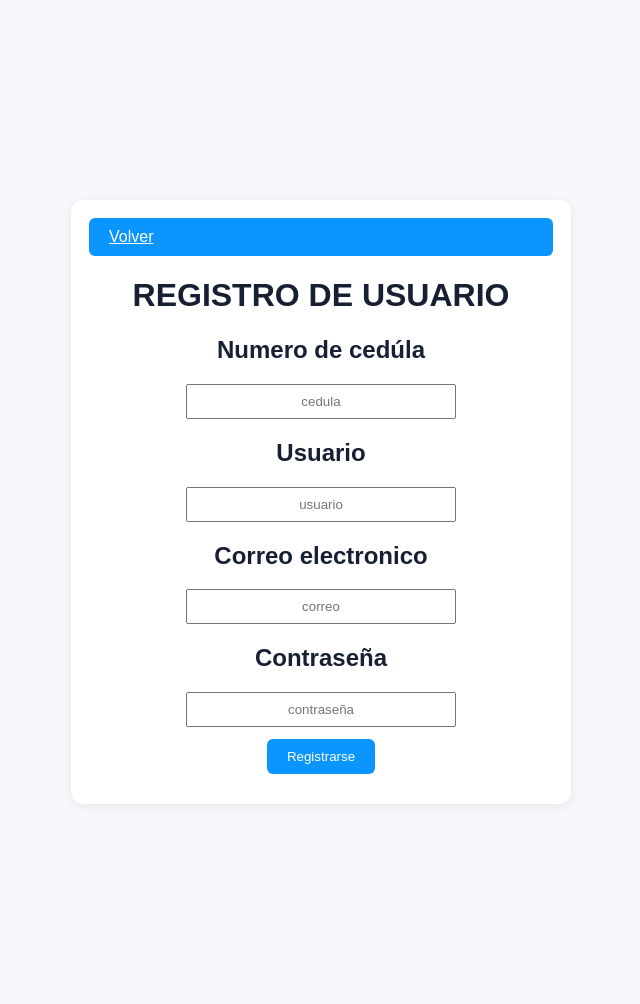
After one commit to diegocarmona18/proyecto-progra-4-web-universidad, a PHP site: page /registro.php in a window 1280 px wide. The commit adds this page. Shown: the whole page, without its empty margins (319-959 px from the left). Run offline with PHP 8.4, Linux system fonts and the light colour scheme.

Commit message:
Se crea la interfaz de registro y se monta la bas e de datos para el proyecto de la universidad. con su primera tabla de usuarios y se crea la cone xion a la base de datos para crear los usuarios, queda pendiente la validacion de los datos y la cr eacion de la sesion de los usuarios.

```diff
--- a/universidad/index.php
+++ b/universidad/index.php
@@ -13,6 +13,8 @@
  <h2 class="sesiontext">Contraseña</h2>
  <input type="password" name="contrasena" class="contraseña">
  <button class="boton">Iniciar Sesion</button>
+ <a href="registro.php">Registrarse</a>
+ <a href="cambio.php">Olvidé mi contraseña</a>
     </div>
 </body>
 </html>
--- /dev/null
+++ b/universidad/registro.php
@@ -0,0 +1,26 @@
+<!DOCTYPE html>
+<html lang="en">
+<head>
+    <meta charset="UTF-8">
+    <meta name="viewport" content="width=device-width, initial-scale=1.0">
+    <title>REGISTRO DE USUARIO</title>
+    <link rel="stylesheet" href="styles.css">
+</head>
+<body>
+    <div class="card">
+<form action="registrar.php" method="post">
+<a href="index.php" class="volver">Volver</a>
+<h1 class="sesion">REGISTRO DE USUARIO</h1>
+<h2 class="sesiontext">Numero de cedúla</h2>
+ <input type="text" name="cedula" class="cedula" placeholder="cedula" required>
+ <h2 class="sesiontext">Usuario</h2>
+ <input type="text" name="usuario" class="usuario" placeholder="usuario" required>
+  <h2 class="sesiontext">Correo electronico</h2>
+ <input type="email" name="correo" class="correo" placeholder="correo" required>
+ <h2 class="sesiontext">Contraseña</h2>
+ <input type="password" name="contrasena" class="contraseña" placeholder="contraseña" required>
+ <button class="boton">Registrarse</button>
+ </form>
+    </div>
+</body>
+</html>
--- a/universidad/styles.css
+++ b/universidad/styles.css
@@ -1,3 +1,4 @@
+
 body {
   font-family: Arial, sans-serif;
   max-width: 500px;
@@ -27,7 +28,6 @@ text-align: center;
   display: flex;
   justify-content: center;
   align-items: center;
-  text-align: center;
 }
 
 input {
@@ -46,3 +46,29 @@ input {
     display: block;
   margin: 0 auto 12px;
 }
+.cedula {
+  display: flex;
+  text-align: center;
+}
+.correo {
+  display: flex;
+  justify-content: center;
+  align-items: center;
+  text-align: center;
+}
+.contraseña {
+  display: flex;
+  justify-content: center;
+  align-items: center;
+  text-align: center;
+}
+.volver {
+  background-color: #0a95ff;
+  color: #fff;
+  border: none;
+  padding: 10px 20px;
+  border-radius: 6px;
+  cursor: pointer;
+    display: block;
+  margin: 0 auto 12px;
+}
```
Also changed, not shown: universidad/bd.sql (added, +14 -0 lines), universidad/config.php (added, +22 -0 lines), universidad/registrar.php (added, +8 -0 lines).
